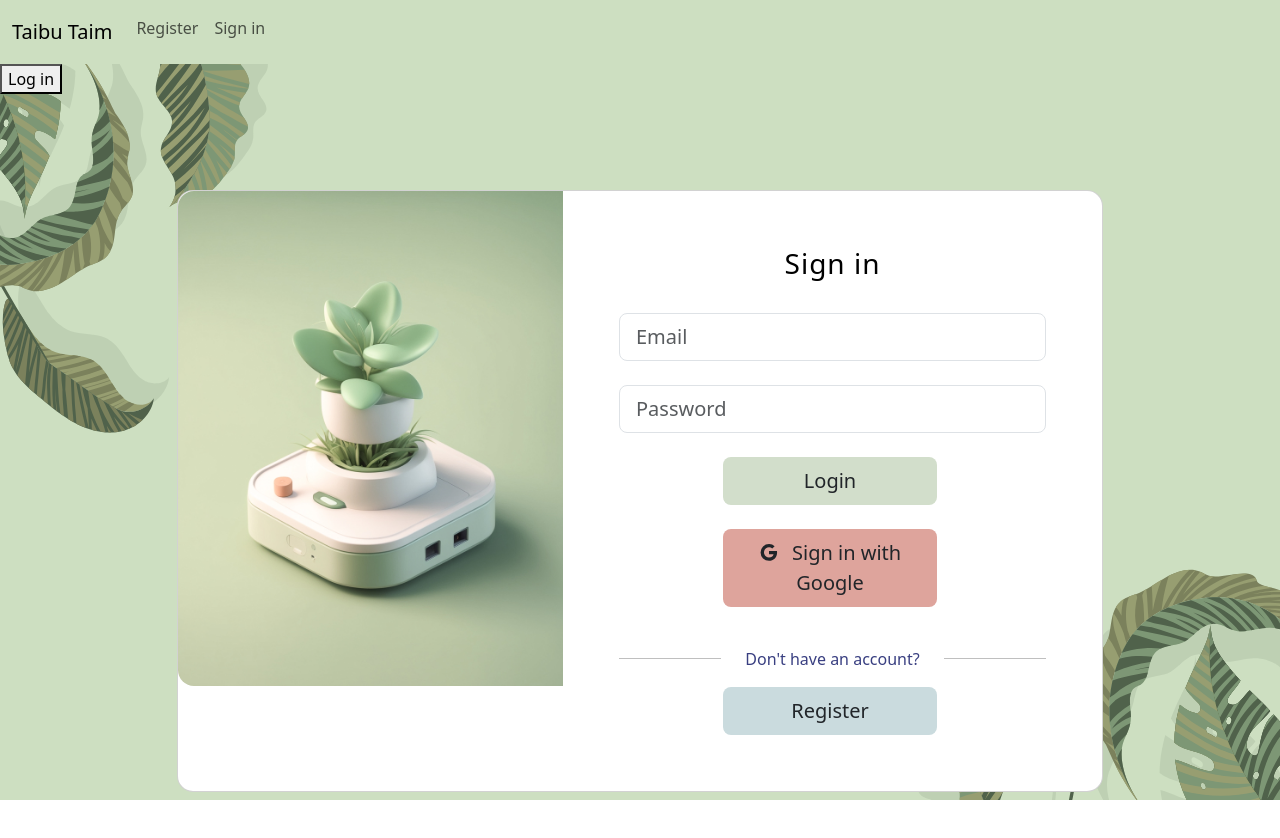
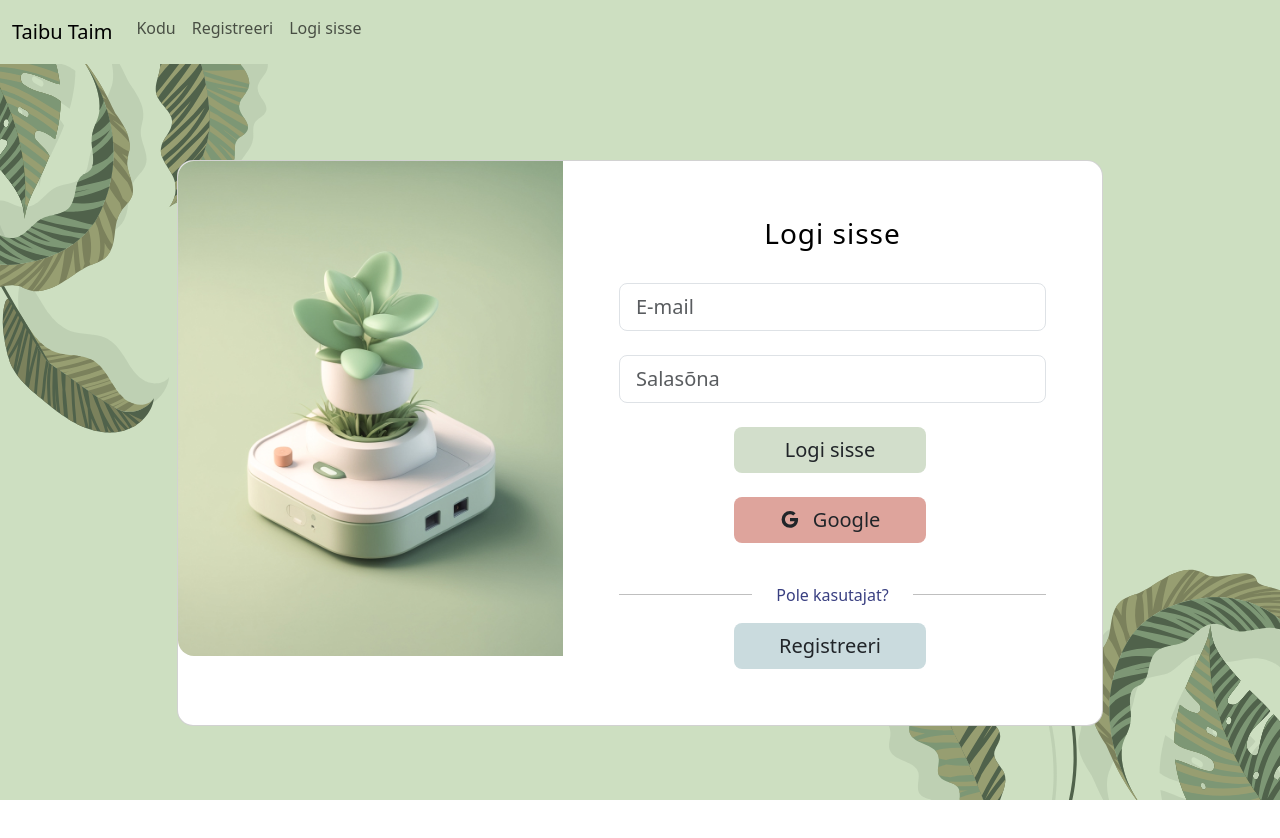
Before and after one commit to siimtishler/TaibuTaim, a Vue app: page /#/register in a window 1280 px wide. After the commit the page ends 800 px from the top, so only its background shows below. Built offline with nearby package versions, Linux system fonts and the light colour scheme; no server answers.

Commit message:
Added login button animation, changed language

```diff
--- a/src/App.vue
+++ b/src/App.vue
@@ -2,7 +2,7 @@
 	<nav-bar v-if="!loggedIn"></nav-bar>
 	<nav-bar-after-login v-else></nav-bar-after-login>
 
-	<button @click.prevent="loggedIn = !loggedIn">Log in</button>
+	<!-- <button @click.prevent="loggedIn = !loggedIn">Log in</button> -->
 
 	<router-view>
 
--- a/src/components/NavBar.vue
+++ b/src/components/NavBar.vue
@@ -4,8 +4,9 @@
         <div class="container-fluid">
             <a href="#" class="navbar-brand">Taibu Taim</a>
             <ul class="navbar-nav me-auto mb-0 mb-lg-2">
-                <router-link class="nav-link" to="/register">Register</router-link>
-                <router-link class="nav-link" to="/signin">Sign in</router-link>
+                <router-link class="nav-link" to="">Kodu</router-link>
+                <router-link class="nav-link" to="/register">Registreeri</router-link>
+                <router-link class="nav-link" to="/signin">Logi sisse</router-link>
             </ul>
         </div>
     </nav>
--- a/src/views/RegisterPage.vue
+++ b/src/views/RegisterPage.vue
@@ -12,37 +12,37 @@
                             <div class="card-body p-4 p-lg-5 m-lg-2 text-black text-center">
                                 <form>
 
-                                    <h5 class="h3 pb-3 mb-3 text-center" style="letter-spacing: 1px;">Sign in
+                                    <h5 class="h3 pb-3 mb-3 text-center" style="letter-spacing: 1px;">Logi sisse
                                     </h5>
 
                                     <div class="form-outline mb-4">
 
-                                        <input placeholder="Email" type="email" id="emailForm" class="form-control form-control-lg"
+                                        <input placeholder="E-mail" type="email" id="emailForm" class="form-control form-control-lg"
                                             v-model="email" />
                                     </div>
                                     <div class="form-outline mb-4">
-                                        <input placeholder="Password" type="password" id="passwordForm" class="form-control form-control-lg "
+                                        <input placeholder="Salasõna" type="password" id="passwordForm" class="form-control form-control-lg "
                                             v-model="password" />
                                     </div>
 
                                     <div class="button-container mb-4">
-                                        <button class="btn btn-lg btn-block" type="button" style="background-color: #D2DECB;">Login</button>
+                                        <button class="btn btn-lg btn-block" type="button" style="background-color: #D2DECB;">Logi sisse</button>
                                     </div>
                                     <div class="button-container">
                                         <button class="btn btn-lg btn-block" type="button" style="background-color: #DEA49C;">
                                             <svg xmlns="http://www.w3.org/2000/svg" width="20" height="20" fill="currentColor" class="bi bi-google me-2" viewBox="1 0 14 19">
                                             <path d="M15.545 6.558a9.4 9.4 0 0 1 .139 1.626c0 2.434-.87 4.492-2.384 5.885h.002C11.978 15.292 10.158 16 8 16A8 8 0 1 1 8 0a7.7 7.7 0 0 1 5.352 2.082l-2.284 2.284A4.35 4.35 0 0 0 8 3.166c-2.087 0-3.86 1.408-4.492 3.304a4.8 4.8 0 0 0 0 3.063h.003c.635 1.893 2.405 3.301 4.492 3.301 1.078 0 2.004-.276 2.722-.764h-.003a3.7 3.7 0 0 0 1.599-2.431H8v-3.08z"/>
                                             </svg>
-                                            Sign in with Google
+                                            Google
                                         </button>
                                     </div>
                                     <div class="d-flex mt-4 pt-3">
                                         <hr class="my-auto flex-grow-1">
-                                        <div class="px-4" style="color: #393f81;">Don't have an account?</div>
+                                        <div class="px-4" style="color: #393f81;">Pole kasutajat?</div>
                                         <hr class="my-auto flex-grow-1">
                                     </div>
                                     <div class="button-container mt-3">
-                                        <button class="btn btn-lg btn-block" type="button" style="background-color: #CADBDE;">Register</button>
+                                        <button class="btn btn-lg btn-block" type="button" style="background-color: #CADBDE;">Registreeri</button>
                                     </div>
                                 </form>
                             </div>
@@ -113,27 +113,21 @@ const signInWithGoogle = () => {
 }
 
 .btn {
-    width: 50%;
+    width: 45%;
     margin-right: 5px; /* Add margin between buttons if needed */
+    transition: all 0.05s ease; /* Smooth transition for the box shadow */
+    border:none;
 }
 
-/* .divider::before{
-    content: '-';
-    max-width: 100%;
-    height: 1px;
+.btn:hover {
+    /* box-shadow: 0 0 10px rgba(0, 0, 0, 0.264);  */
+    opacity: 0.9;
 }
 
-.divider::after{
-    height: 1px;
-    content:'-';
-    max-width: 100%;
+.btn:active {
+    opacity: 1;
+    transform: translate(0,5%);
+    box-shadow: 0 0 0;
 }
 
-.divider{
-    display:flex;
-    align-items:center;
-    flex-wrap: wrap;
-} */
-
-
 </style>
```
